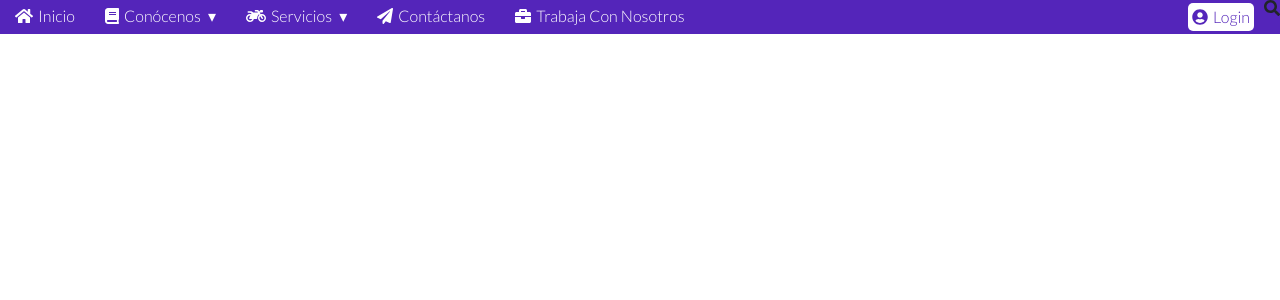
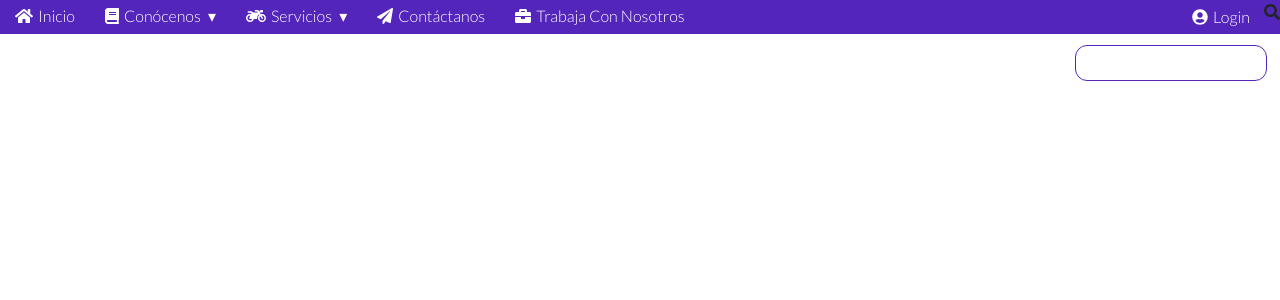
Before and after one commit to AlmondBro/serviiris, a React (Create React App) app: page / in a window 1280 px wide. Shown: the top 300 px of the page. Built offline with nearby package versions, Linux system fonts and the light colour scheme.

Commit message:
Add and use search input field

```diff
--- a/src/components/Header/NavigationBar/NavigationBar.js
+++ b/src/components/Header/NavigationBar/NavigationBar.js
@@ -7,7 +7,7 @@ import NavBarToggle from './NavBarToggle/NavBarToggle.js';
 
 //Import styled components
 import  {   NavBar, NavIrisLogo, NavContainer, NavLogoContainer, NavLogoContainerLink,
-            Nav, NavUl, NavLi, NavLink, FontAwesomeIconStyled, UserIconButton
+            Nav, NavUl, NavLi, NavLink, FontAwesomeIconStyled, UserIconButton, SearchForm
         } from './NavigationBarStyledComponents.js';
 
 
@@ -110,17 +110,15 @@ const NavigationBar = (props) => {
                                 </UserIconButton>
                             </NavLi>
                         </NavUl>
-                        <FontAwesomeIcon icon={faSearch} />
-                {/* <form>
-                    <p style={{margin: 0}}>
-                        <label>
+                        <SearchForm>
+                            <p style={{margin: 0}}>
+                                <label>
+                                    <FontAwesomeIcon icon={faSearch} />
+                                </label>
+                                <input type="text" id="search"/>
+                            </p>
+                        </SearchForm>
 
-                            <FontAwesomeIcon icon={faSearch} />
-
-                        </label>
-                        <input type="text" id="search"/>
-                    </p>
-                </form> */}
                 </Nav>
                 {/* <NavLogoContainer className="nav-logo-container">
                     <NavLogoContainerLink href="#!">Logo</NavLogoContainerLink>
--- a/src/components/Header/NavigationBar/NavigationBarStyledComponents.js
+++ b/src/components/Header/NavigationBar/NavigationBarStyledComponents.js
@@ -273,21 +273,54 @@ const FontAwesomeIconStyled = styled(FontAwesomeIcon)`
 `; //end FontAwesomeIconStyled
 
 const UserIconButton = styled('button')`
-    background-color: white;
+    cursor: pointer;
+
+    /* color: #5425BA;
+    background-color: white; */
+    color: white;
+        background-color: #5425BA;
+
     padding: 2px 4px;
+
     border-radius: 5px;
     border: 0;
 
-    color: #5425BA;
-
-    cursor: pointer;
 
     label {
         cursor: pointer;
         padding: 0;
         margin: 0;
     }
+
+    :hover, :visited, :active {
+        color: #5425BA;
+        background-color: white;
+
+        /* color: white;
+        background-color: #5425BA; */
+    }
+
+    transition: color 500ms, background-color 500ms;
 `;
 
+const SearchForm = styled('form')`
+    input#search {
+        position: absolute;
+        top: 45px;
+        right: 1%;
+        border: 0;
+
+        padding: 5px;
+        padding-left: 10px;
+
+        background-color: white;
+
+        border-radius: 12px;
+        border: 1px solid #5425ba;
+
+
+    }
+`; //end Search Form
+
 export {    NavBar, NavIrisLogo, NavContainer, NavLogoContainer, NavLogoContainerLink,
-            Nav, NavUl, NavLi, NavLink, FontAwesomeIconStyled, UserIconButton };
+            Nav, NavUl, NavLi, NavLink, FontAwesomeIconStyled, UserIconButton, SearchForm };
```
